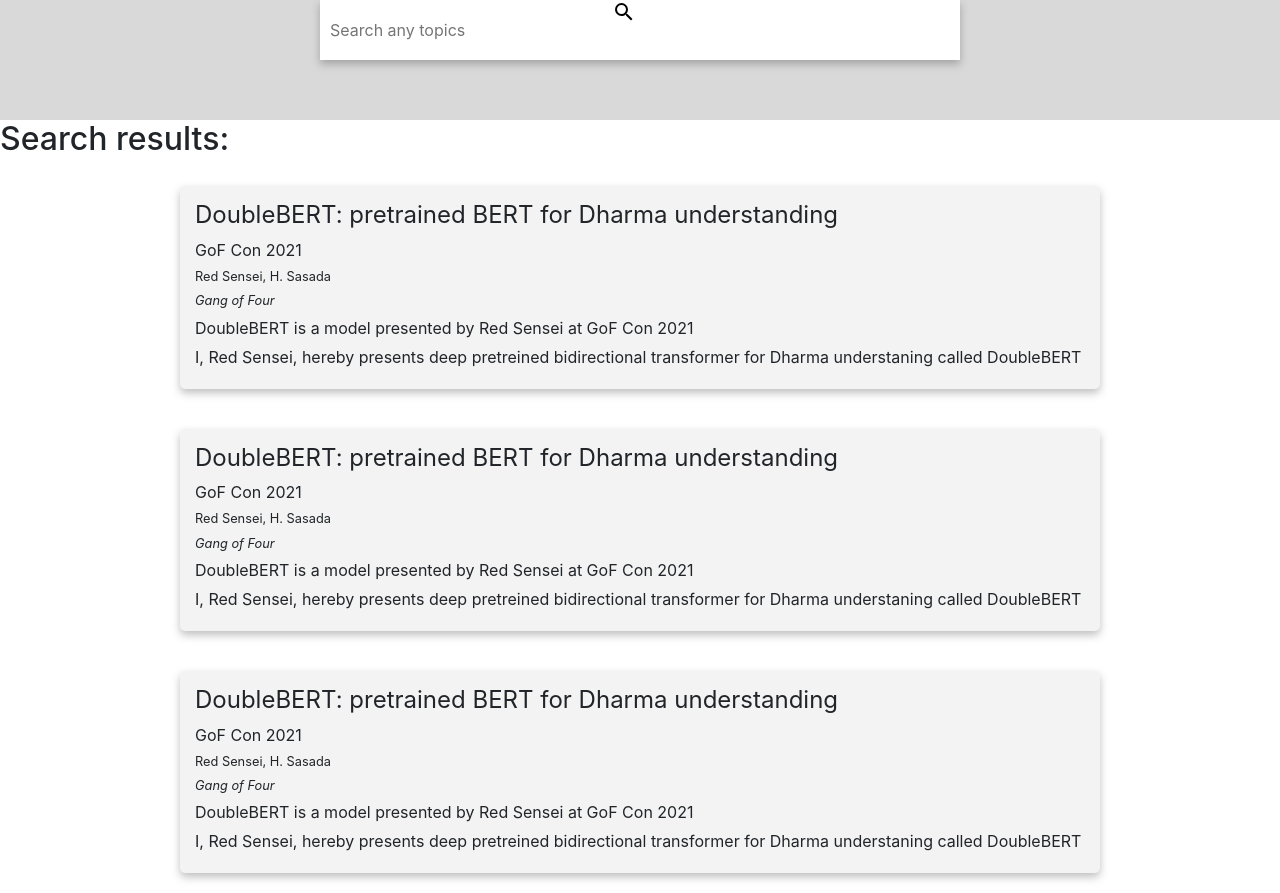
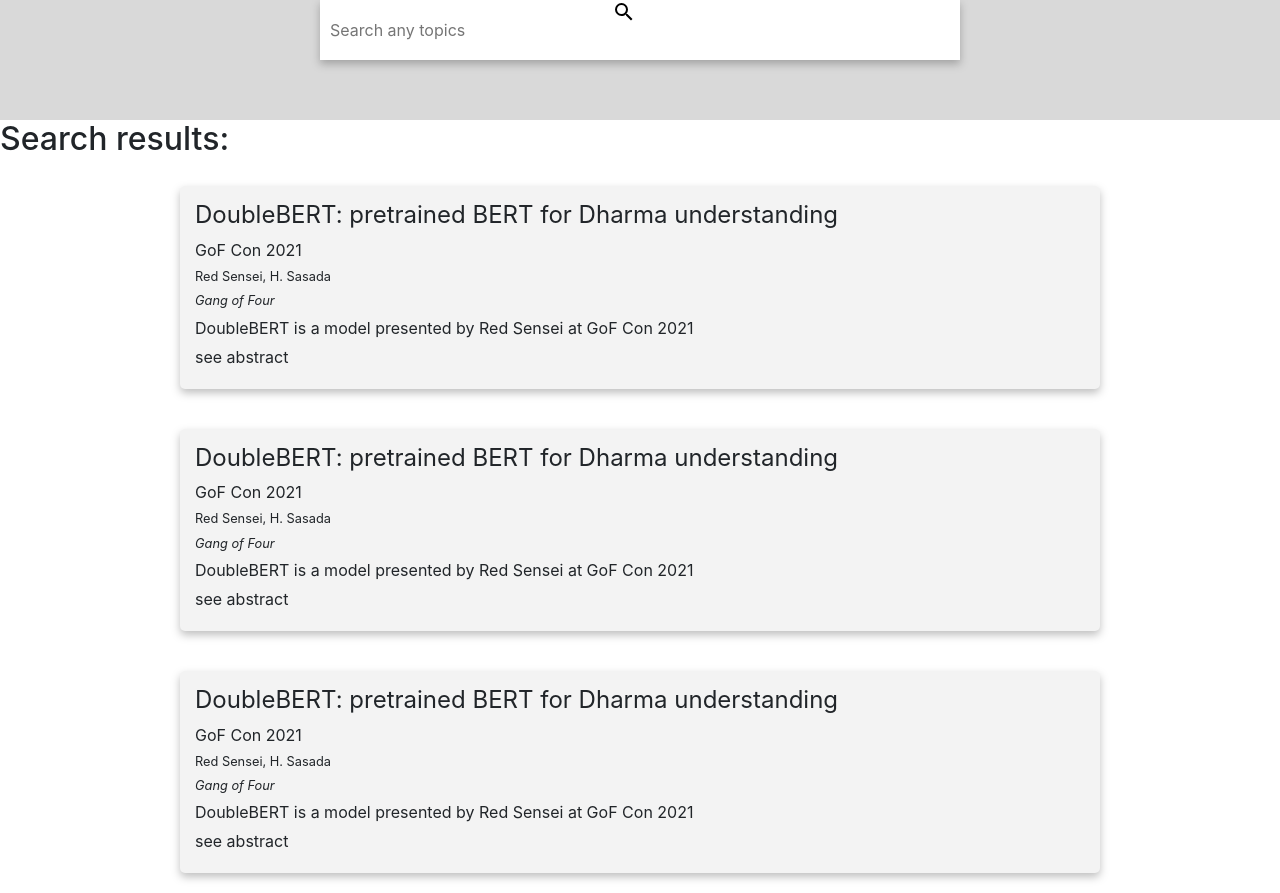
Before and after one commit to StonehengeNLP/ESRA-Frontend, a React (Create React App) app: page /search in a window 1280 px wide. Built offline with nearby package versions, Linux system fonts and the light colour scheme.

Commit message:
Add: see more/less abstract

```diff
--- a/src/css/searchResult.css
+++ b/src/css/searchResult.css
@@ -34,3 +34,15 @@ ul {
 .conference, .explanation, .abstract {
     margin: 0 0 5px 0;
 }
+
+.more {
+    display: none;
+}
+
+.see-more {
+    font-weight: normal;
+}
+
+.see-more:hover {
+    border-bottom: 3px solid #000000;
+}
--- a/src/pages/SearchResult.js
+++ b/src/pages/SearchResult.js
@@ -1,4 +1,4 @@
-import React from 'react'
+import React, {useState} from 'react'
 import { Container, Row, Col } from 'react-bootstrap';
 import { useLocation } from 'react-router-dom'
 import SearchbarSm from '../components/SearchbarSm';
@@ -28,7 +28,8 @@ function PaperList(props) {
 
 function PaperItem(props) {
     const paper = props.paper;
-    let abstract = paper.abstract;
+    const [more, setMore] = useState('none');
+    const [isLess, setIsLess] = useState('abstract');
 
     return (
         <Container>
@@ -41,7 +42,17 @@ function PaperItem(props) {
                         <p className='authors'>{paper.authors.join(', ')}</p>
                         <p className='affiliations'><i>{paper.affiliations}</i></p>
                         <p className='explanation'>{paper.explanation}</p>
-                        <p className='abstract'>{paper.abstract}</p>
+                        <p className='abstract'>
+                            <span style={{display:more}}>{paper.abstract}</span>
+                            <span
+                            className='see-more'
+                            role='button'
+                            onClick={(e) => {
+                                isLess === 'abstract' ? setMore('inline'):setMore('none');
+                                isLess === 'abstract' ? setIsLess('less'):setIsLess('abstract');
+                            }}
+                            > see {isLess}</span>
+                        </p>
                     </li>
                 </Col>
                 <Col md={1}></Col>
```
